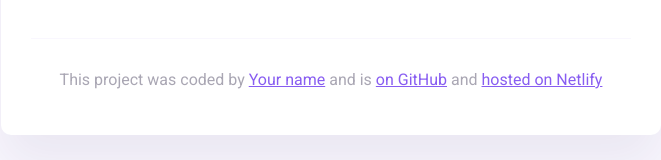
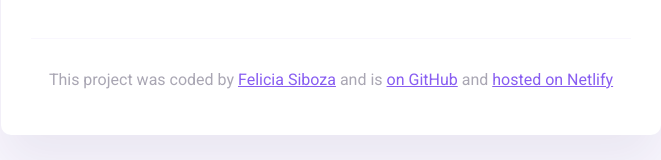
Before and after one commit to Felicia9310/ops-homework, a website built with Parcel: page index.html in a window 1280 px wide. Shown: the part 325-485 px from the top of the page, without its empty margins (309-970 px from the left). Built offline with nearby package versions, Linux system fonts and the light colour scheme.

Commit message:
Added name to link

```diff
--- a/index.html
+++ b/index.html
@@ -47,7 +47,7 @@
       <footer>
         <p>
           This project was coded by
-          <a href="#" target="_blank">Your name</a> and is
+          <a href="#" target="_blank">Felicia Siboza</a> and is
           <a href="#" target="_blank"> on GitHub</a> and
           <a href="#" target="_blank">hosted on Netlify</a>
         </p>
```
